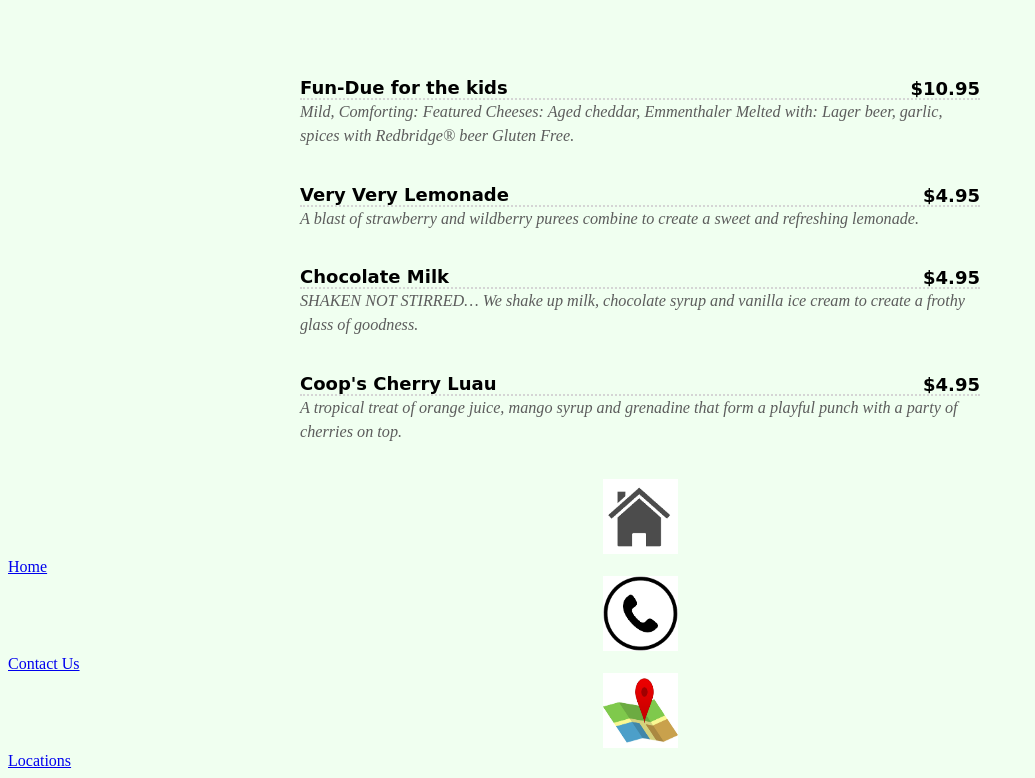
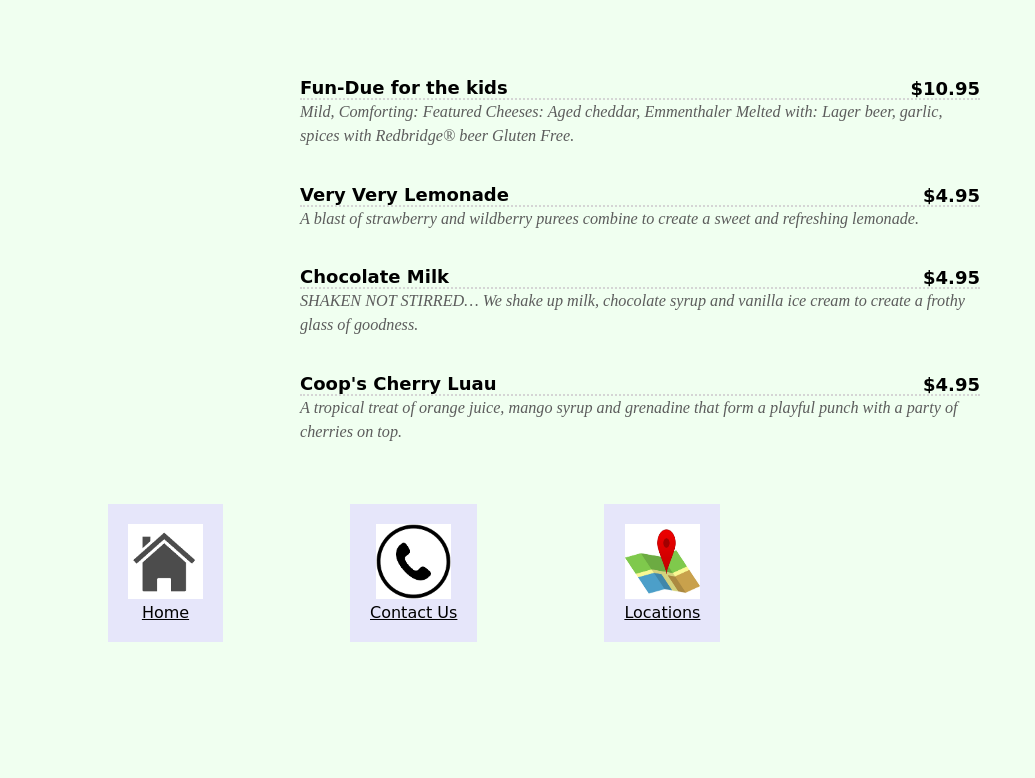
Before and after one commit to dhan96/FondueRestraunt, a plain HTML site: page menu.html in a window 1280 px wide. Shown: the part 1161-1939 px from the top of the page, without its empty margins (0-1035 px from the left). After the commit the page ends 1811 px from the top, so only its background shows below. Drawn offline with Linux system fonts and the light colour scheme.

Commit message:
update css

```diff
--- a/style2.css
+++ b/style2.css
@@ -48,3 +48,26 @@ body{
   margin-top: -22px;
   color: black;
 }
+
+a:link, a:visited {
+    background-color: lavender;
+    color: black;
+    padding-top: 20px;
+    padding-left: 20px;
+    padding-right: 20px;
+    padding-bottom: 20px;
+    text-align: center;
+    display: inline-block;
+    margin-top: 25px;
+    margin-left: 100px;
+    margin-right: 23px;
+    font-family: 'Lobster Two', cursive;\
+    font-size: 250%
+    outline: 1px solid black;
+
+    }
+
+    a:hover, a:active {
+    background-color: lightpink;
+    outline: 1px solid black;
+}
```
